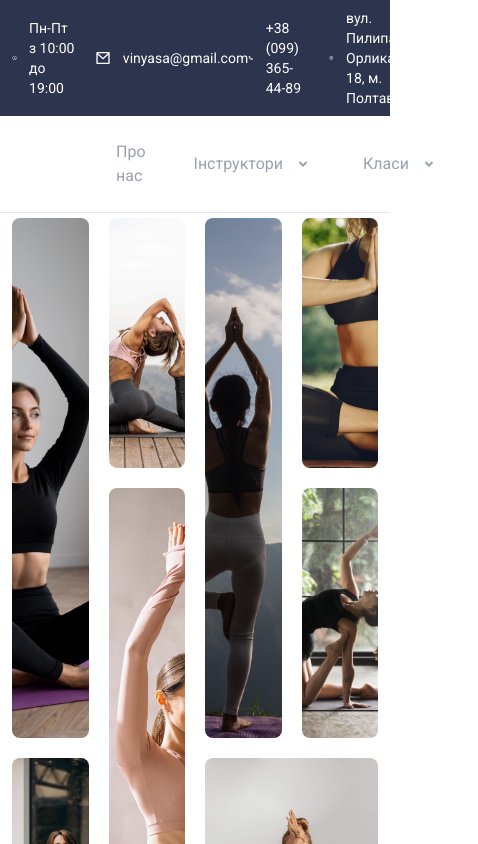
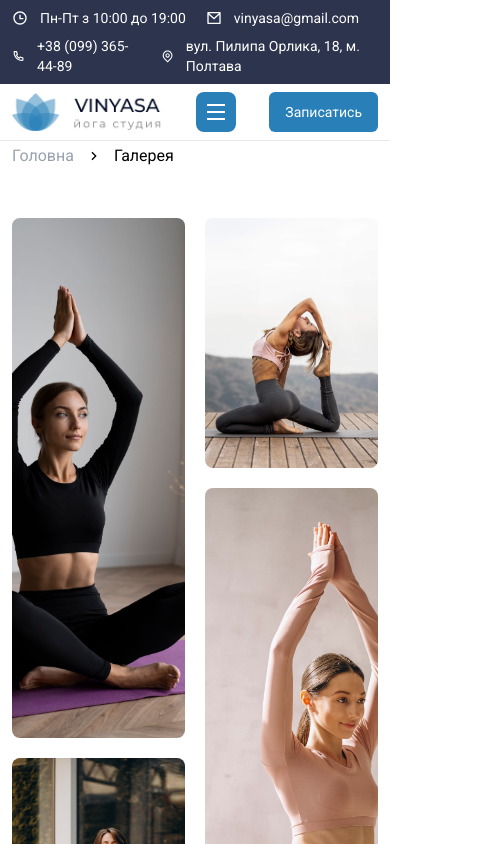
Before and after one commit to RyazanovAndrey/vinyasa, a Next.js app: page /gallery in a window 390 px wide. Shown: the top 844 px of the page, 478 px wide, since content can reach past the window. Built offline with nearby package versions, Linux system fonts and the light colour scheme.

Commit message:
end adpative main

```diff
--- a/app/globals.css
+++ b/app/globals.css
@@ -24,11 +24,6 @@ body {
   font-family: var(--font-roboto);
   color: var(--color-text);
 }
-
-/* .container {
-  margin-inline: auto;
-  padding-inline: 0.75rem;
-} */
 
 .container {
   width: 100%;
@@ -65,13 +60,35 @@ body {
   margin-top: 50px;
   display: grid;
   grid-template-areas:
-    'image-1 image-2 image-3 image-4'
-    'image-1 image-6 image-3 image-7'
-    'image-5 image-6 image-8 image-8'
+    'image-1 image-2'
+    'image-1 image-6'
+    'image-5 image-6'
+    'image-3 image-4'
+    'image-3 image-7'
+    'image-8 image-8'
   ;
-  grid-template-columns: repeat(4, 1fr);
+  grid-template-columns: repeat(2, 1fr);
   grid-template-rows: repeat(3, 250px);
   gap: 20px;
+
+  @media(width >=576px) {
+    grid-template-areas:
+      'image-1 image-2 image-3'
+      'image-1 image-6 image-3'
+      'image-5 image-6 image-4'
+      'image-7 image-8 image-8'
+    ;
+    grid-template-columns: repeat(3, 1fr);
+  }
+
+  @media(width >=768px) {
+    grid-template-areas:
+      'image-1 image-2 image-3 image-4'
+      'image-1 image-6 image-3 image-7'
+      'image-5 image-6 image-8 image-8'
+    ;
+    grid-template-columns: repeat(4, 1fr);
+  }
 }
 
 .image-1 {
--- a/app/page.tsx
+++ b/app/page.tsx
@@ -19,7 +19,7 @@ export default function Page() {
             <section className="py-24">
                 <div className="container">
                     <SectionTitle title="Про нашу студію" color="black" />
-                    <div className="grid grid-cols-2 gap-5 mt-12">
+                    <div className="grid grid-cols-1 lg:grid-cols-2 gap-5 mt-12">
                         <div className="">
                             <p className="text-section-content">Ласкаво просимо до студії "Віньяса" – місце, де зливаються елегантність руху та глибока усвідомленість. Наша студія пропонує унікальний простір для тих, хто прагне гармонії тіла та розуму через мистецтво йоги.</p>
                             <p className="text-section-content mt-7">Віньяса - це не просто заняття йогою, це занурення у захоплюючий світ власного тіла, дихання та душі. Наші класи надають можливість кожному учню відкрити для себе свій унікальний шлях до благополуччя та внутрішньої рівноваги.</p>
@@ -90,7 +90,7 @@ export default function Page() {
                         <SectionTitle title="Відгуки" color="black" />
                         <p className="mt-3">Відгуки та враження наших учнів про студію Віньяса</p>
                     </div>
-                    <div className="grid grid-cols-4 gap-5 mt-12">
+                    <div className="grid grid-cols-1 md:grid-cols-2 lg:grid-cols-3 xl:grid-cols-4 gap-5 mt-12">
                         <ReviewsSection />
                     </div>
                 </div>
--- a/components/Footer.tsx
+++ b/components/Footer.tsx
@@ -8,7 +8,7 @@ const Footer = () => {
 
   return (
     <footer className="bg-[#333743] pt-12 text-white">
-      <div className="container grid grid-cols-4 gap-12 pb-5">
+      <div className="container grid grid-cols-2 md:grid-cols-4 gap-12 pb-5">
         <div className="">
           <Image src={'/logo-footer.png'} width={150} height={40} alt="" />
           <p className="text-sm text-[#7c7c7c] mt-5">Знайдіть гармонію тіла і розуму в студії йоги Віньяса. Досліджуйте шлях до внутрішньої рівноваги через уроки йоги, спрямовані на гармонійне поєднання дихання, рух і розвиток душі.</p>
--- a/components/Header.tsx
+++ b/components/Header.tsx
@@ -1,7 +1,7 @@
 import Image from 'next/image';
 import Link from 'next/link';
 import NavMenu from './NavMenu';
-import { RiMailLine, RiMapPinLine, RiPhoneLine, RiTimeLine } from '@remixicon/react';
+import { RiMailLine, RiMapPinLine, RiMenuLine, RiPhoneLine, RiTimeLine } from '@remixicon/react';
 import ButtonCustom from './ButtonCustom';
 
 const Header = () => {
@@ -9,7 +9,7 @@ const Header = () => {
     <header className="fixed w-full top-0 left-0 z-999 bg-white border-b border-gray-200">
 
       <div className="bg-top-header text-white py-2">
-        <div className="container flex items-center justify-between text-sm">
+        <div className="container grid grid-cols-1 lg:grid-cols-2 items-center justify-between text-sm gap-2">
           <div className="flex gap-x-5">
             <span className='flex items-center gap-x-3'><RiTimeLine size={16} />Пн-Пт з 10:00 до 19:00</span>
             <span className='flex items-center gap-x-3'><RiMailLine size={16} />vinyasa@gmail.com</span>
@@ -29,6 +29,7 @@ const Header = () => {
             </Link>
             <NavMenu />
           </div>
+          <div className="bg-primary p-2 rounded-bdrs-8px lg:hidden"><RiMenuLine color='white' /></div>
           <ButtonCustom link="/" color="blue" title="Записатись" width='inline-block' />
         </div>
       </div>
--- a/components/NavMenu.tsx
+++ b/components/NavMenu.tsx
@@ -29,7 +29,7 @@ const NavMenu = () => {
   }, [])
 
   return (
-    <div className="flex items-center">
+    <div className="items-center hidden lg:flex">
       {navLinks.map(item => (
         item.drop ? (
           <>
--- a/partials/ClassesSlider.tsx
+++ b/partials/ClassesSlider.tsx
@@ -18,10 +18,21 @@ const ClasessSlider = () => {
     <Swiper
       modules={[Navigation]}
       spaceBetween={20}
-      slidesPerView={4}
+      slidesPerView={1.5}
       navigation
       loop
       className='mt-12'
+      breakpoints={{
+        768: {
+          slidesPerView: 2
+        },
+        992: {
+          slidesPerView: 3
+        },
+        1100: {
+          slidesPerView: 4
+        }
+      }}
     >
       {classesData.map(item => (
         <SwiperSlide>
--- a/partials/InstructorsSlider.tsx
+++ b/partials/InstructorsSlider.tsx
@@ -10,17 +10,27 @@ import 'swiper/css/pagination';
 import 'swiper/css/scrollbar';
 
 import '../app/globals.css';
-import Image from 'next/image';
 
 const InstructorsSlider = () => {
   return (
     <Swiper
       modules={[Navigation]}
       spaceBetween={20}
-      slidesPerView={4}
+      slidesPerView={1.5}
       navigation
       loop
       className='mt-12'
+      breakpoints={{
+        768: {
+          slidesPerView: 2
+        },
+        992: {
+          slidesPerView: 3
+        },
+        1100: {
+          slidesPerView: 4
+        }
+      }}
     >
       {instructorsData.map(item => (
         <SwiperSlide>
--- a/partials/SectionContacts.tsx
+++ b/partials/SectionContacts.tsx
@@ -5,7 +5,7 @@ import { RiMailLine, RiMapPinLine, RiPhoneLine } from "@remixicon/react"
 const SectionContacts = () => {
   return (
     <section className="" style={{ background: 'url("/contacts-img.jpg")' }}>
-      <div className="container bg-[#3D445D]/60 grid grid-cols-2 gap-12 p-12">
+      <div className="container bg-[#3D445D]/60 grid grid-cols-1 md:grid-cols-2 gap-12 p-12">
         <div className="flex flex-col items-center">
           <SectionTitle color="white" title="Залишити заявку" />
           <p className="mt-3 text-white">Залишились питання? Заповніть форму,</p>
```
